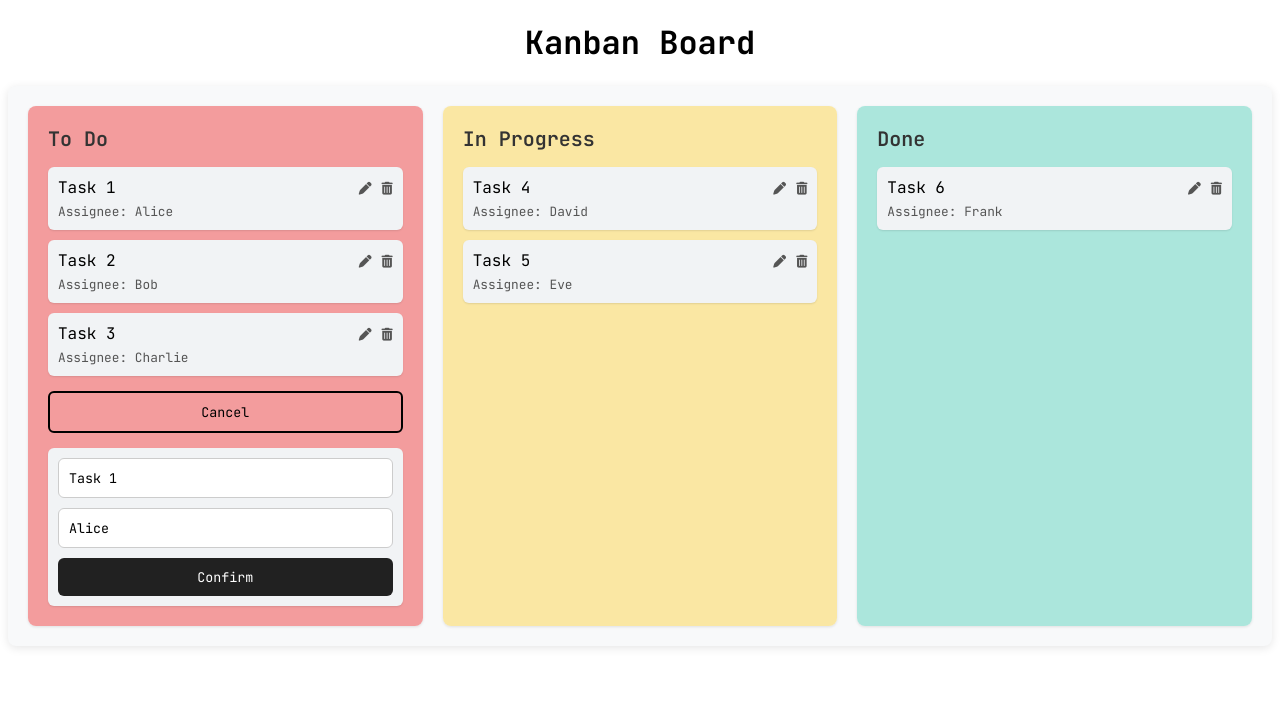
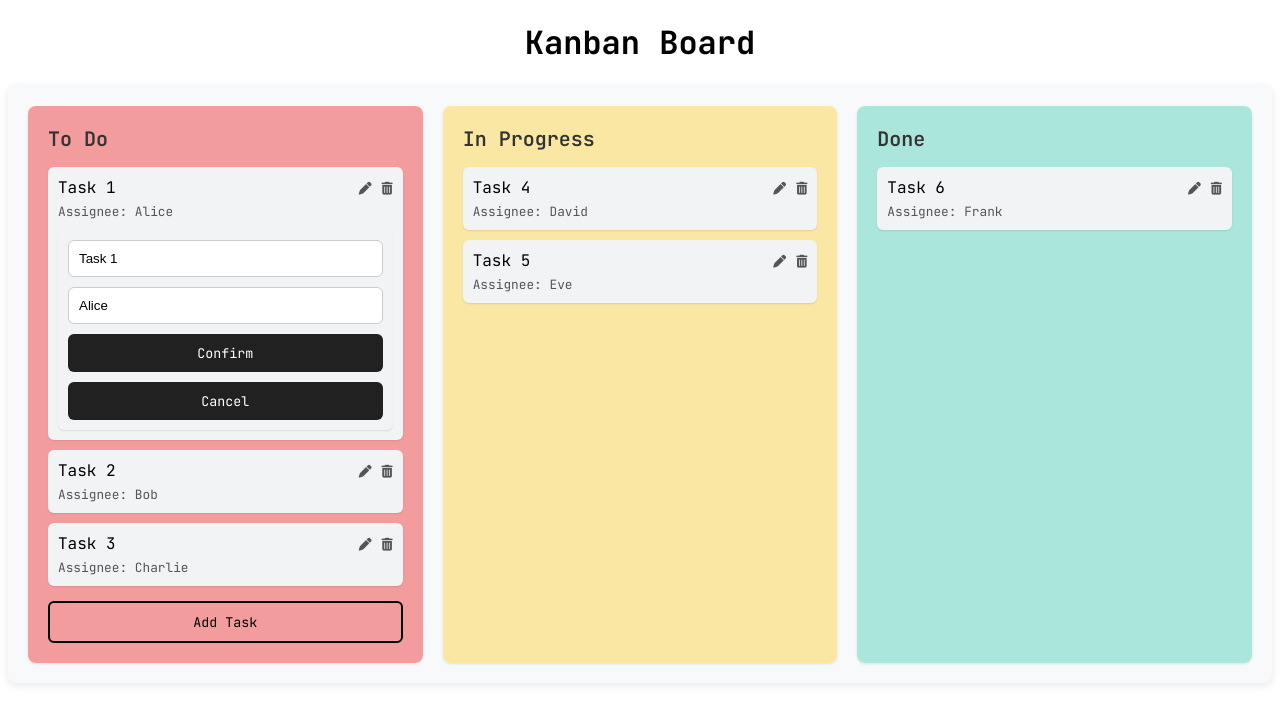
Before and after one commit to truonghoangthuan/nuxt-kanban-todo, a Nuxt app: page / in a window 1280 px wide. Both pictures are taken after a click on the icon 365 px from the left and 189 px from the top of the page. Shown: the top 724 px of the page. Built offline with nearby package versions, Linux system fonts and the light colour scheme.

Commit message:
fix: cancel edit task

```diff
--- a/components/KanbanBoard.vue
+++ b/components/KanbanBoard.vue
@@ -28,13 +28,23 @@
               </div>
             </div>
             <div class="assignee">Assignee: {{ element.assignee }}</div>
+            <div v-if="isEditingTask(columnIndex, index)" class="edit-task-form">
+              <input v-model="newTask.name" placeholder="Task name" />
+              <span v-if="nameError" class="error-message">Task name cannot be empty</span>
+              <input v-model="newTask.assignee" placeholder="Assignee" />
+              <span v-if="assigneeError" class="error-message">Assignee cannot be empty</span>
+              <button @click="updateTask">Confirm</button>
+              <button @click="cancelEdit">Cancel</button>
+            </div>
           </div>
         </template>
       </draggable>
       <div v-if="columnIndex === 0" class="add-task-button">
-        <button @click="showForm ? cancelEdit() : (showForm = true)">{{ showForm ? 'Cancel' : 'Add Task' }}</button>
+        <button @click="showAddForm ? cancelAddTask() : (cancelEdit(), (showAddForm = true))">
+          {{ showAddForm ? 'Cancel' : 'Add Task' }}
+        </button>
       </div>
-      <div v-if="showForm && columnIndex === 0" class="add-task-form">
+      <div v-if="showAddForm && columnIndex === 0" class="add-task-form">
         <input v-model="newTask.name" placeholder="Task name" />
         <span v-if="nameError" class="error-message">Task name cannot be empty</span>
         <input v-model="newTask.assignee" placeholder="Assignee" />
@@ -76,7 +86,7 @@ export default {
         },
       ],
       newTask: { name: '', assignee: '', status: 'To Do' },
-      showForm: false,
+      showAddForm: false,
       assigneeError: false,
       nameError: false,
       dragging: false,
@@ -89,31 +99,11 @@ export default {
       this.nameError = this.newTask.name.trim() === '';
       this.assigneeError = this.newTask.assignee.trim() === '';
       if (!this.nameError && !this.assigneeError) {
-        if (this.editingTaskIndex !== null && this.editingColumnIndex !== null) {
-          // Update the existing task
-          this.columns[this.editingColumnIndex].tasks[this.editingTaskIndex] = { ...this.newTask };
-          this.editingTaskIndex = null;
-          this.editingColumnIndex = null;
-        } else {
-          // Add a new task
-          this.columns[0].tasks.push({ ...this.newTask });
-        }
+        this.columns[0].tasks.push({ ...this.newTask });
         this.newTask.name = '';
         this.newTask.assignee = '';
         this.newTask.status = 'To Do';
-        this.showForm = false;
-      }
-    },
-    changeStatus(task, taskIndex) {
-      const currentColumn = this.columns.find((column) => column.tasks.includes(task));
-
-      if (currentColumn) {
-        currentColumn.tasks.splice(taskIndex, 1);
-
-        const newColumn = this.columns.find((column) => column.title === task.status);
-        if (newColumn) {
-          newColumn.tasks.push(task);
-        }
+        this.showAddForm = false;
       }
     },
     deleteTask(columnIndex, taskIndex) {
@@ -123,9 +113,21 @@ export default {
       const task = this.columns[columnIndex].tasks[taskIndex];
       this.newTask.name = task.name;
       this.newTask.assignee = task.assignee;
-      this.showForm = true;
+      this.showAddForm = false;
       this.editingTaskIndex = taskIndex;
       this.editingColumnIndex = columnIndex;
+    },
+    updateTask() {
+      this.nameError = this.newTask.name.trim() === '';
+      this.assigneeError = this.newTask.assignee.trim() === '';
+      if (!this.nameError && !this.assigneeError) {
+        this.columns[this.editingColumnIndex].tasks[this.editingTaskIndex] = { ...this.newTask };
+        this.newTask.name = '';
+        this.newTask.assignee = '';
+        this.newTask.status = 'To Do';
+        this.editingTaskIndex = null;
+        this.editingColumnIndex = null;
+      }
     },
     cancelEdit() {
       this.newTask.name = '';
@@ -133,7 +135,12 @@ export default {
       this.newTask.status = 'To Do';
       this.editingTaskIndex = null;
       this.editingColumnIndex = null;
-      this.showForm = false;
+    },
+    cancelAddTask() {
+      this.newTask.name = '';
+      this.newTask.assignee = '';
+      this.newTask.status = 'To Do';
+      this.showAddForm = false;
     },
     getColumnClass(index) {
       switch (index) {
@@ -146,6 +153,9 @@ export default {
         default:
           return '';
       }
+    },
+    isEditingTask(columnIndex, taskIndex) {
+      return this.editingTaskIndex === taskIndex && this.editingColumnIndex === columnIndex;
     },
   },
 };
@@ -315,4 +325,35 @@ export default {
 .not-draggable {
   cursor: not-allowed;
 }
+
+.edit-task-form {
+  display: flex;
+  flex-direction: column;
+  gap: 10px;
+  margin-top: 10px;
+  background-color: #f1f3f5;
+  padding: 10px;
+  border-radius: 6px;
+  box-shadow: 0 1px 2px rgba(0, 0, 0, 0.1);
+}
+
+.edit-task-form input {
+  padding: 10px;
+  border: 1px solid #ccc;
+  border-radius: 6px;
+}
+
+.edit-task-form button {
+  padding: 10px 20px;
+  background-color: #212121;
+  color: #ffffff;
+  border: none;
+  border-radius: 6px;
+  cursor: pointer;
+  transition: background-color 0.3s ease;
+}
+
+.edit-task-form button:hover {
+  background-color: #484848;
+}
 </style>
```
